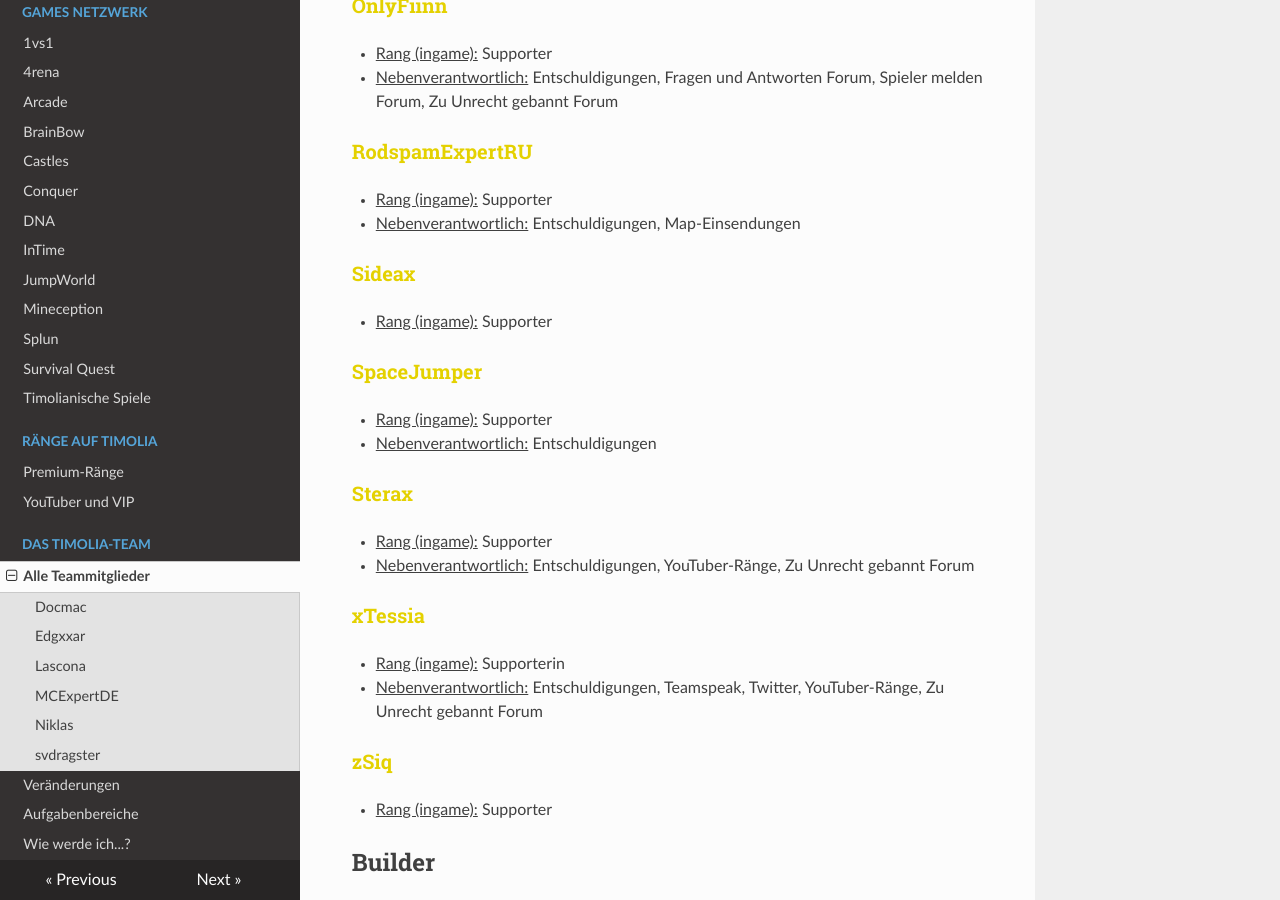
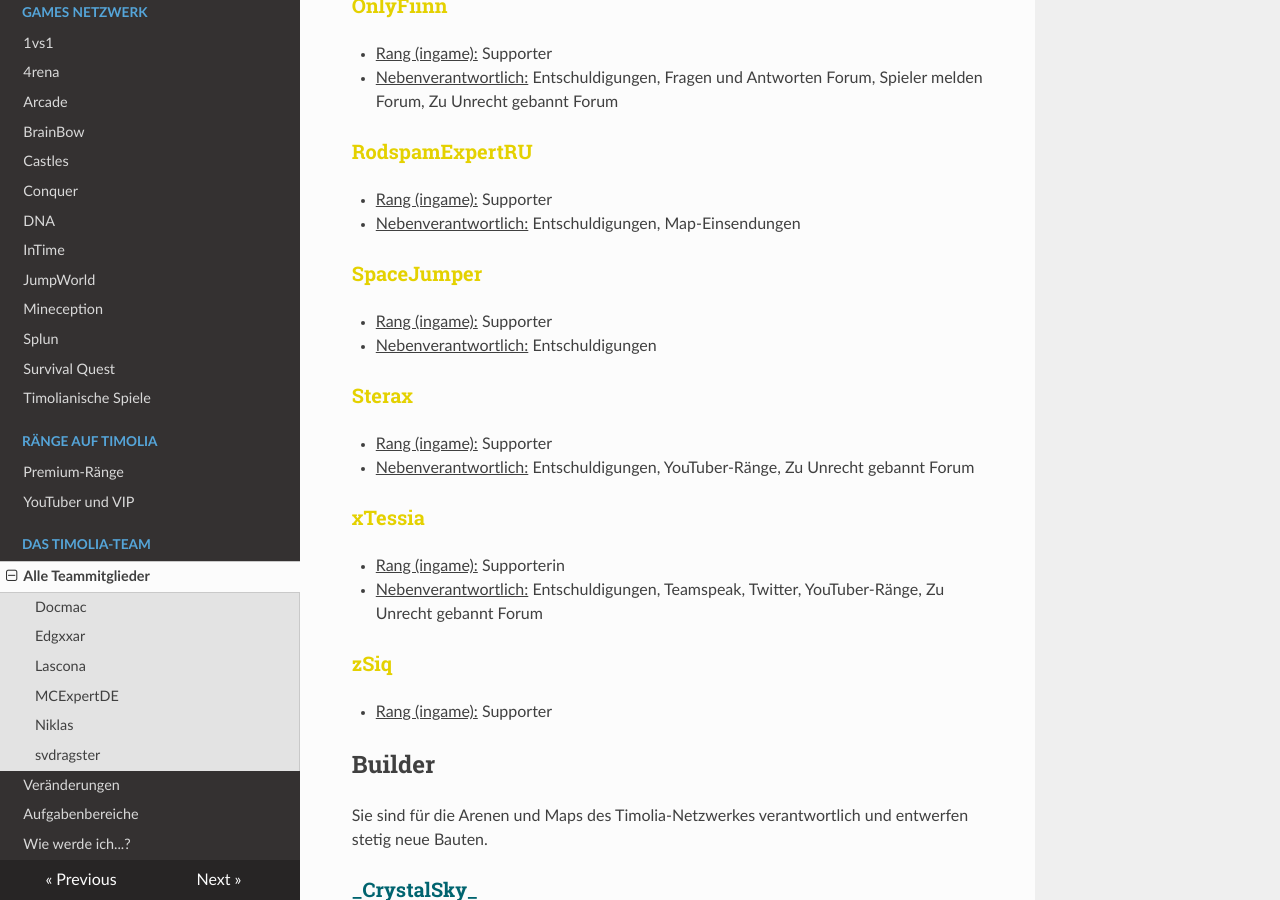
Before and after one commit to TimoliaDE/HowTo, an MkDocs documentation site: the page built from docs/team/members.md, in a window 1280 px wide and 900 px high, scrolled down 5079 px. Built offline with MkDocs 1.6.1, drawn with Linux system fonts in a browser that asks for light colours; nearby versions of some CDN libraries; old or Windows-style settings are respelled for this version of MkDocs.

Commit message:
Sideax geht

```diff
--- a/docs/team/members.md
+++ b/docs/team/members.md
@@ -162,9 +162,6 @@ Sie stehen für alle grundlegenden Fragen und Reports zur Verfügung und sind di
 - <u>Rang (ingame):</u> Supporter
 - <u>Nebenverantwortlich:</u> Entschuldigungen, Map-Einsendungen
 
-### <strong><span style="color:#E4D100">Sideax</span></strong>
-- <u>Rang (ingame):</u> Supporter
-
 ### <strong><span style="color:#E4D100">SpaceJumper</span></strong>
 - <u>Rang (ingame):</u> Supporter
 - <u>Nebenverantwortlich:</u> Entschuldigungen
```
